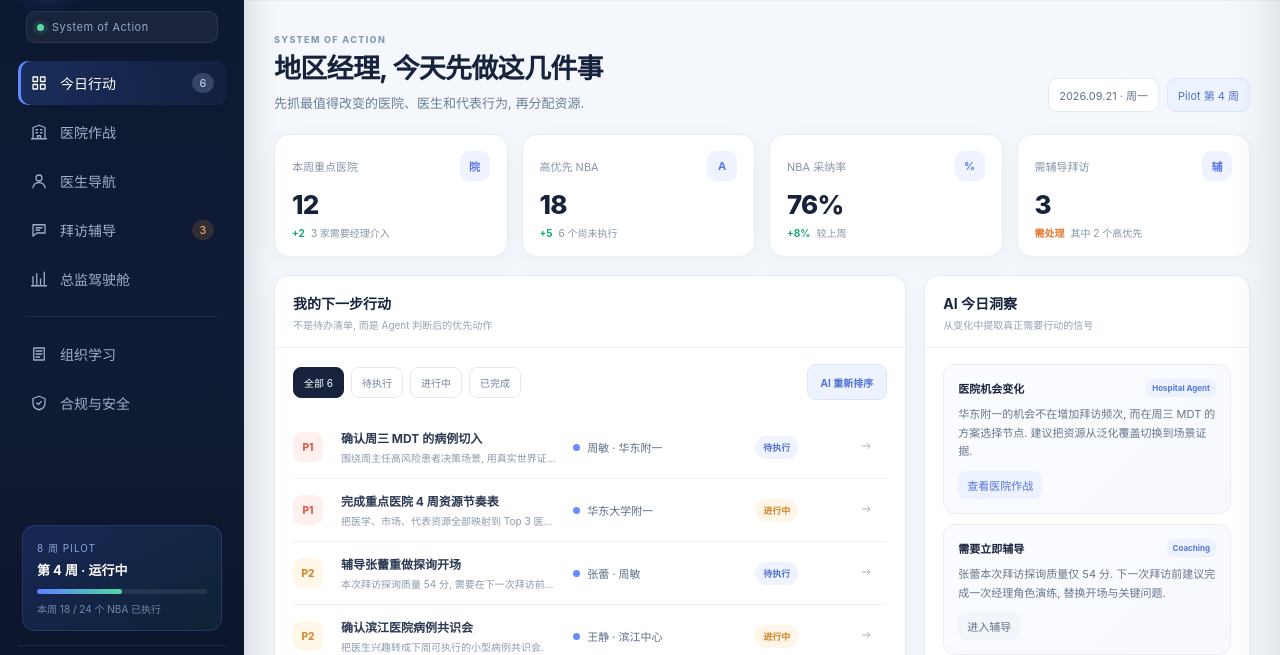
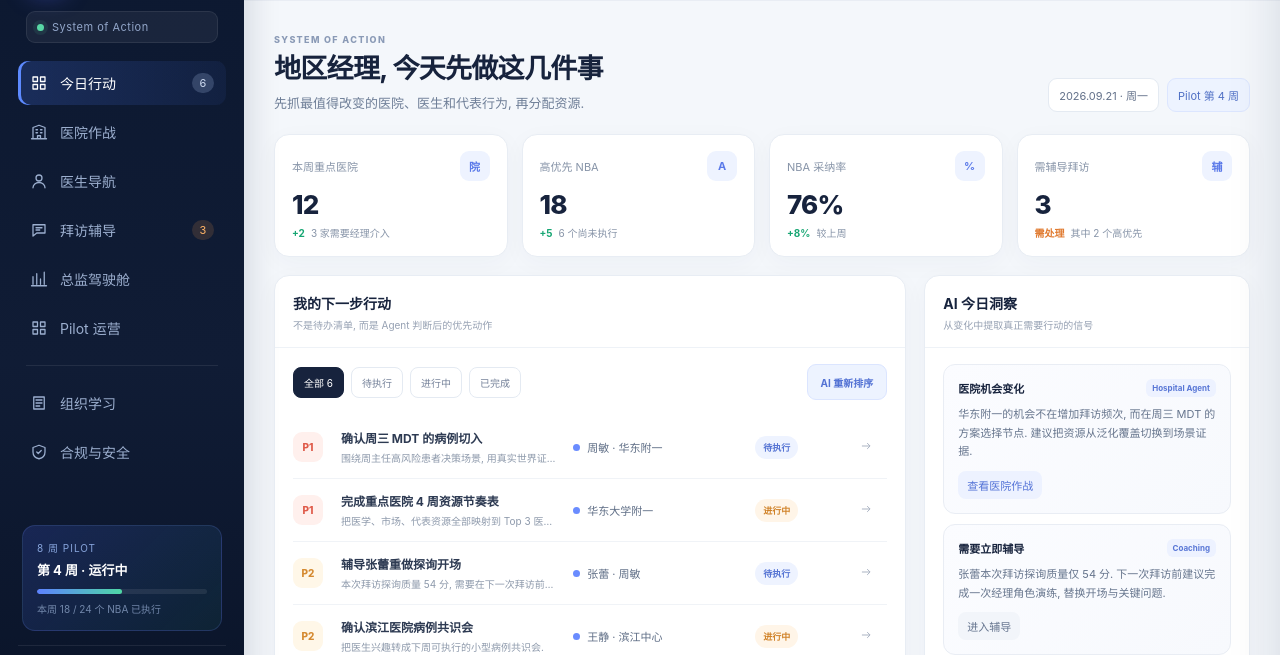
Before and after one commit to RedCreationTech/zg-temp, a plain HTML site: page index.html in a window 1280 px wide. Shown: the part 77-732 px from the top of the page. Drawn offline with Linux system fonts and the light colour scheme.

Commit message:
feat: 增加 Pilot 运营入口并接入 Mock API

```diff
--- a/index.html
+++ b/index.html
@@ -62,6 +62,10 @@
         <button class="nav-item" data-route="cockpit">
           <svg><use href="#i-cockpit"/></svg>
           <span>总监驾驶舱</span>
+        </button>
+        <button class="nav-item" data-route="pilot">
+          <svg><use href="#i-grid"/></svg>
+          <span>Pilot 运营</span>
         </button>
         <div class="nav-divider"></div>
         <button class="nav-item" data-route="learning">
```
